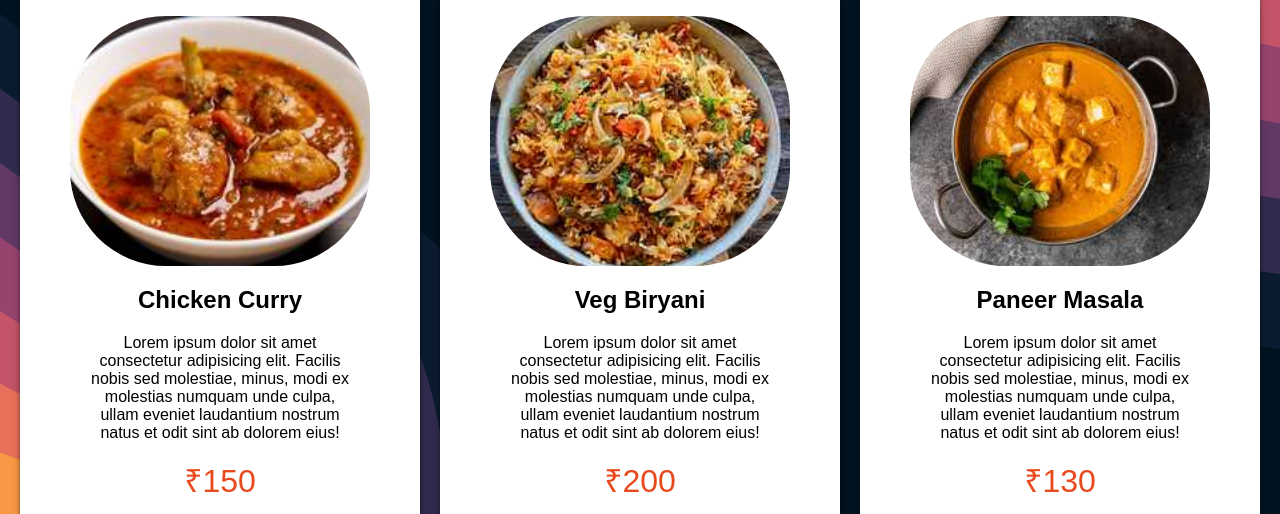
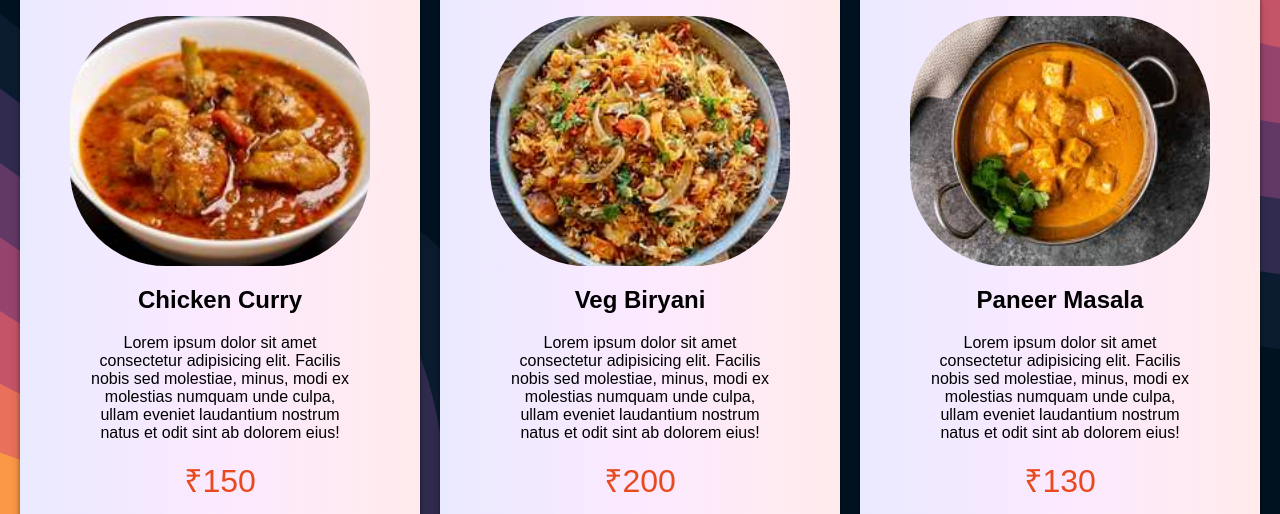
Before and after one commit to Dipan46/MotionCut_Internship_Project5, a plain HTML site: page menu.html in a window 1280 px wide. Shown: the part 243-757 px from the top of the page. Drawn offline with nearby package versions, Linux system fonts and the light colour scheme; a web font is replaced by a local one.

Commit message:
changing card color

```diff
--- a/css/styles.css
+++ b/css/styles.css
@@ -71,7 +71,10 @@
      flex-direction: column;
      align-items: center;
      padding: 2rem;
-     background-color: white;
+     background: linear-gradient(90deg,
+             rgb(234 234 255) 0%,
+             rgb(252 233 255) 51%,
+             rgb(255 235 235) 100%);
      margin: 2rem auto;
      border-radius: 1rem;
      /* box-shadow: 0px 50px 100px -20px rgba(50, 50, 93, 0.25), 0px 30px 60px -30px rgba(0, 0, 0, 0.3), inset 0px -2px 6px 0px rgba(10, 37, 64, 0.35); */
```
